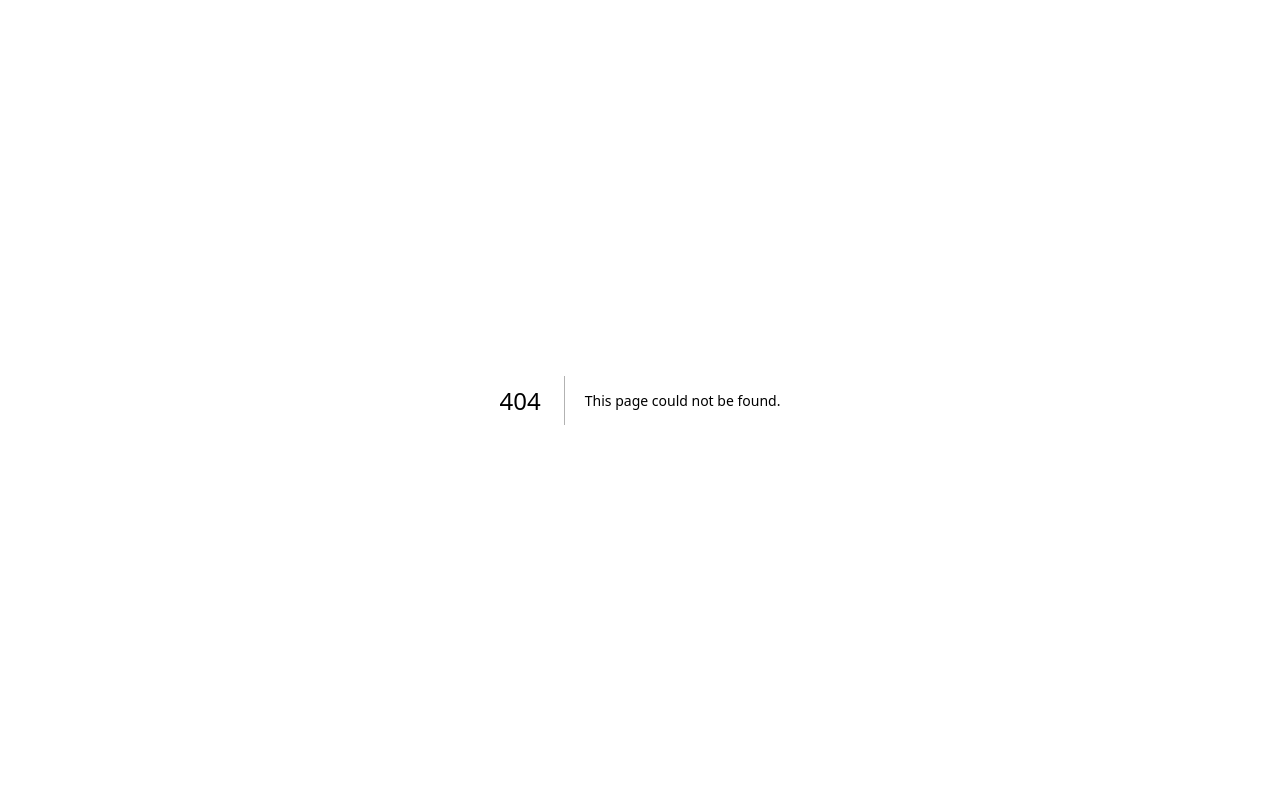
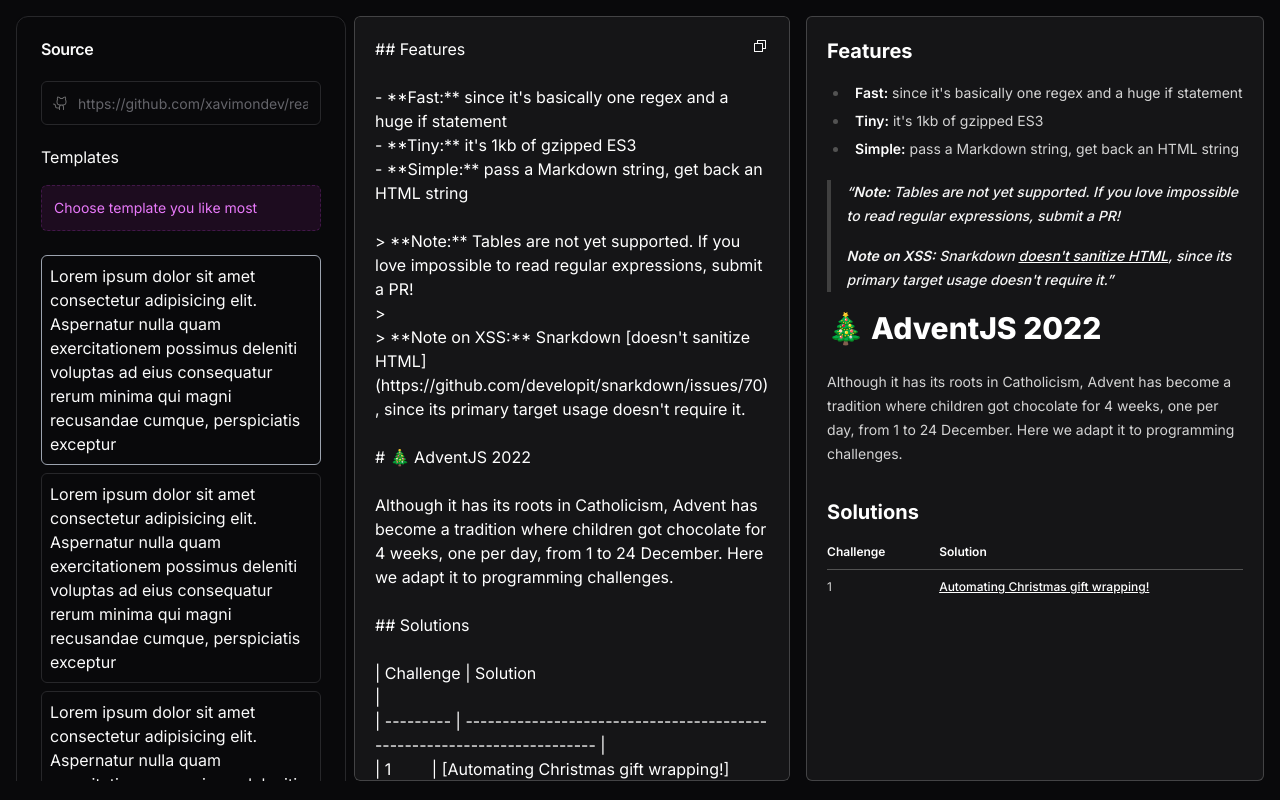
Before and after one commit to xavimondev/easyreadme, a Next.js app: page /builder in a window 1280 px wide. Before the commit this address had no page. Built offline with nearby package versions, Linux system fonts and the light colour scheme.

Commit message:
add builder page

```diff
--- a/package.json
+++ b/package.json
@@ -11,6 +11,8 @@
     "prettier:check": "npx prettier . --write"
   },
   "dependencies": {
+    "@radix-ui/react-scroll-area": "1.0.4",
+    "@radix-ui/react-slot": "1.0.2",
     "@types/marked": "5.0.1",
     "@types/node": "20.5.9",
     "@types/react": "18.2.21",
--- /dev/null
+++ b/src/app/builder/page.tsx
@@ -0,0 +1,78 @@
+import * as React from 'react'
+import { Card, CardContent, CardHeader, CardTitle } from '@/components/ui/card'
+import { Input } from '@/components/ui/input'
+import { GitIc } from '@/components/icons'
+import { ScrollArea } from '@/components/ui/scroll-area'
+import { Markdown } from '@/components/markdown'
+
+export default function Builder() {
+  return (
+    <main className='p-4 min-h-screen'>
+      <div className='h-full w-full flex gap-2'>
+        <ScrollArea className='max-w-[330px] h-[calc(100vh-35px)]'>
+          <Card className='w-full'>
+            <CardHeader>
+              <CardTitle>Source</CardTitle>
+            </CardHeader>
+            <CardContent>
+              <form>
+                <div className='relative flex w-full items-center'>
+                  <div className='pointer-events-none absolute inset-y-0 left-0 flex items-center pl-3 text-white/40'>
+                    <GitIc className='w-4 h-4' />
+                  </div>
+                  <Input
+                    type='url'
+                    autoComplete='off'
+                    autoCorrect='off'
+                    autoCapitalize='off'
+                    required
+                    name='urlRepository'
+                    className='h-11 pl-9 focus-visible:border-gray-500 focus-visible:outline-none focus-visible:ring-0 focus-visible:ring-offset-0 placeholder:text-muted-foreground/60'
+                    placeholder='https://github.com/xavimondev/readme-creator'
+                  />
+                </div>
+              </form>
+              <div className='mt-5 w-full h-full'>
+                <span className='text-accent-foreground'>Templates</span>
+                <div className='flex items-center gap-2 p-3 mt-4 rounded-md border border-dashed border-fuchsia-500/20 bg-fuchsia-900/20 text-fuchsia-400'>
+                  <p className='text-sm'>Choose template you like most</p>
+                </div>
+                <div className='mt-6 flex flex-col gap-2'>
+                  <div className='border border-gray-400 w-full rounded-md p-2'>
+                    <p>
+                      Lorem ipsum dolor sit amet consectetur adipisicing elit. Aspernatur nulla quam
+                      exercitationem possimus deleniti voluptas ad eius consequatur rerum minima qui
+                      magni recusandae cumque, perspiciatis exceptur
+                    </p>
+                  </div>
+                  <div className='border w-full rounded-md p-2'>
+                    <p>
+                      Lorem ipsum dolor sit amet consectetur adipisicing elit. Aspernatur nulla quam
+                      exercitationem possimus deleniti voluptas ad eius consequatur rerum minima qui
+                      magni recusandae cumque, perspiciatis exceptur
+                    </p>
+                  </div>
+                  <div className='border w-full rounded-md p-2'>
+                    <p>
+                      Lorem ipsum dolor sit amet consectetur adipisicing elit. Aspernatur nulla quam
+                      exercitationem possimus deleniti voluptas ad eius consequatur rerum minima qui
+                      magni recusandae cumque, perspiciatis exceptur
+                    </p>
+                  </div>
+                  <div className='border w-full rounded-md p-2'>
+                    <p>
+                      Lorem ipsum dolor sit amet consectetur adipisicing elit. Aspernatur nulla quam
+                      exercitationem possimus deleniti voluptas ad eius consequatur rerum minima qui
+                      magni recusandae cumque, perspiciatis exceptur
+                    </p>
+                  </div>
+                </div>
+              </div>
+            </CardContent>
+          </Card>
+        </ScrollArea>
+        <Markdown />
+      </div>
+    </main>
+  )
+}
--- /dev/null
+++ b/src/components/ui/button.tsx
@@ -0,0 +1,49 @@
+import * as React from 'react'
+import { Slot } from '@radix-ui/react-slot'
+import { cva, type VariantProps } from 'class-variance-authority'
+import { cn } from '@/lib/utils'
+
+const buttonVariants = cva(
+  'inline-flex items-center justify-center rounded-md text-sm font-medium transition-colors focus-visible:outline-none focus-visible:ring-1 focus-visible:ring-ring disabled:pointer-events-none disabled:opacity-50',
+  {
+    variants: {
+      variant: {
+        default: 'bg-primary text-primary-foreground shadow hover:bg-primary/90',
+        destructive: 'bg-destructive text-destructive-foreground shadow-sm hover:bg-destructive/90',
+        outline:
+          'border border-input bg-transparent shadow-sm hover:bg-accent hover:text-accent-foreground',
+        secondary: 'bg-secondary text-secondary-foreground shadow-sm hover:bg-secondary/80',
+        ghost: 'hover:bg-accent hover:text-accent-foreground',
+        link: 'text-primary underline-offset-4 hover:underline'
+      },
+      size: {
+        default: 'h-9 px-4 py-2',
+        sm: 'h-8 rounded-md px-3 text-xs',
+        lg: 'h-10 rounded-md px-8',
+        icon: 'h-9 w-9'
+      }
+    },
+    defaultVariants: {
+      variant: 'default',
+      size: 'default'
+    }
+  }
+)
+
+export interface ButtonProps
+  extends React.ButtonHTMLAttributes<HTMLButtonElement>,
+    VariantProps<typeof buttonVariants> {
+  asChild?: boolean
+}
+
+const Button = React.forwardRef<HTMLButtonElement, ButtonProps>(
+  ({ className, variant, size, asChild = false, ...props }, ref) => {
+    const Comp = asChild ? Slot : 'button'
+    return (
+      <Comp className={cn(buttonVariants({ variant, size, className }))} ref={ref} {...props} />
+    )
+  }
+)
+Button.displayName = 'Button'
+
+export { Button, buttonVariants }
--- /dev/null
+++ b/src/components/ui/card.tsx
@@ -0,0 +1,55 @@
+import * as React from 'react'
+import { cn } from '@/lib/utils'
+
+const Card = React.forwardRef<HTMLDivElement, React.HTMLAttributes<HTMLDivElement>>(
+  ({ className, ...props }, ref) => (
+    <div
+      ref={ref}
+      className={cn('rounded-xl border bg-card text-card-foreground shadow', className)}
+      {...props}
+    />
+  )
+)
+Card.displayName = 'Card'
+
+const CardHeader = React.forwardRef<HTMLDivElement, React.HTMLAttributes<HTMLDivElement>>(
+  ({ className, ...props }, ref) => (
+    <div ref={ref} className={cn('flex flex-col space-y-1.5 p-6', className)} {...props} />
+  )
+)
+CardHeader.displayName = 'CardHeader'
+
+const CardTitle = React.forwardRef<HTMLParagraphElement, React.HTMLAttributes<HTMLHeadingElement>>(
+  ({ className, ...props }, ref) => (
+    <h3
+      ref={ref}
+      className={cn('font-semibold leading-none tracking-tight', className)}
+      {...props}
+    />
+  )
+)
+CardTitle.displayName = 'CardTitle'
+
+const CardDescription = React.forwardRef<
+  HTMLParagraphElement,
+  React.HTMLAttributes<HTMLParagraphElement>
+>(({ className, ...props }, ref) => (
+  <p ref={ref} className={cn('text-sm text-muted-foreground', className)} {...props} />
+))
+CardDescription.displayName = 'CardDescription'
+
+const CardContent = React.forwardRef<HTMLDivElement, React.HTMLAttributes<HTMLDivElement>>(
+  ({ className, ...props }, ref) => (
+    <div ref={ref} className={cn('p-6 pt-0', className)} {...props} />
+  )
+)
+CardContent.displayName = 'CardContent'
+
+const CardFooter = React.forwardRef<HTMLDivElement, React.HTMLAttributes<HTMLDivElement>>(
+  ({ className, ...props }, ref) => (
+    <div ref={ref} className={cn('flex items-center p-6 pt-0', className)} {...props} />
+  )
+)
+CardFooter.displayName = 'CardFooter'
+
+export { Card, CardHeader, CardFooter, CardTitle, CardDescription, CardContent }
--- /dev/null
+++ b/src/components/ui/input.tsx
@@ -0,0 +1,23 @@
+import * as React from 'react'
+import { cn } from '@/lib/utils'
+
+export interface InputProps extends React.InputHTMLAttributes<HTMLInputElement> {}
+
+const Input = React.forwardRef<HTMLInputElement, InputProps>(
+  ({ className, type, ...props }, ref) => {
+    return (
+      <input
+        type={type}
+        className={cn(
+          'flex h-9 w-full rounded-md border border-input bg-transparent px-3 py-1 text-sm shadow-sm transition-colors file:border-0 file:bg-transparent file:text-sm file:font-medium placeholder:text-muted-foreground focus-visible:outline-none focus-visible:ring-1 focus-visible:ring-ring disabled:cursor-not-allowed disabled:opacity-50',
+          className
+        )}
+        ref={ref}
+        {...props}
+      />
+    )
+  }
+)
+Input.displayName = 'Input'
+
+export { Input }
--- /dev/null
+++ b/src/components/ui/scroll-area.tsx
@@ -0,0 +1,44 @@
+'use client'
+import * as React from 'react'
+import * as ScrollAreaPrimitive from '@radix-ui/react-scroll-area'
+import { cn } from '@/lib/utils'
+
+const ScrollArea = React.forwardRef<
+  React.ElementRef<typeof ScrollAreaPrimitive.Root>,
+  React.ComponentPropsWithoutRef<typeof ScrollAreaPrimitive.Root>
+>(({ className, children, ...props }, ref) => (
+  <ScrollAreaPrimitive.Root
+    ref={ref}
+    className={cn('relative overflow-hidden', className)}
+    {...props}
+  >
+    <ScrollAreaPrimitive.Viewport className='h-full w-full rounded-[inherit]'>
+      {children}
+    </ScrollAreaPrimitive.Viewport>
+    <ScrollBar />
+    <ScrollAreaPrimitive.Corner />
+  </ScrollAreaPrimitive.Root>
+))
+ScrollArea.displayName = ScrollAreaPrimitive.Root.displayName
+
+const ScrollBar = React.forwardRef<
+  React.ElementRef<typeof ScrollAreaPrimitive.ScrollAreaScrollbar>,
+  React.ComponentPropsWithoutRef<typeof ScrollAreaPrimitive.ScrollAreaScrollbar>
+>(({ className, orientation = 'vertical', ...props }, ref) => (
+  <ScrollAreaPrimitive.ScrollAreaScrollbar
+    ref={ref}
+    orientation={orientation}
+    className={cn(
+      'flex touch-none select-none transition-colors',
+      orientation === 'vertical' && 'h-full w-2.5 border-l border-l-transparent p-[1px]',
+      orientation === 'horizontal' && 'h-2.5 border-t border-t-transparent p-[1px]',
+      className
+    )}
+    {...props}
+  >
+    <ScrollAreaPrimitive.ScrollAreaThumb className='relative flex-1 rounded-full bg-border' />
+  </ScrollAreaPrimitive.ScrollAreaScrollbar>
+))
+ScrollBar.displayName = ScrollAreaPrimitive.ScrollAreaScrollbar.displayName
+
+export { ScrollArea, ScrollBar }
```
